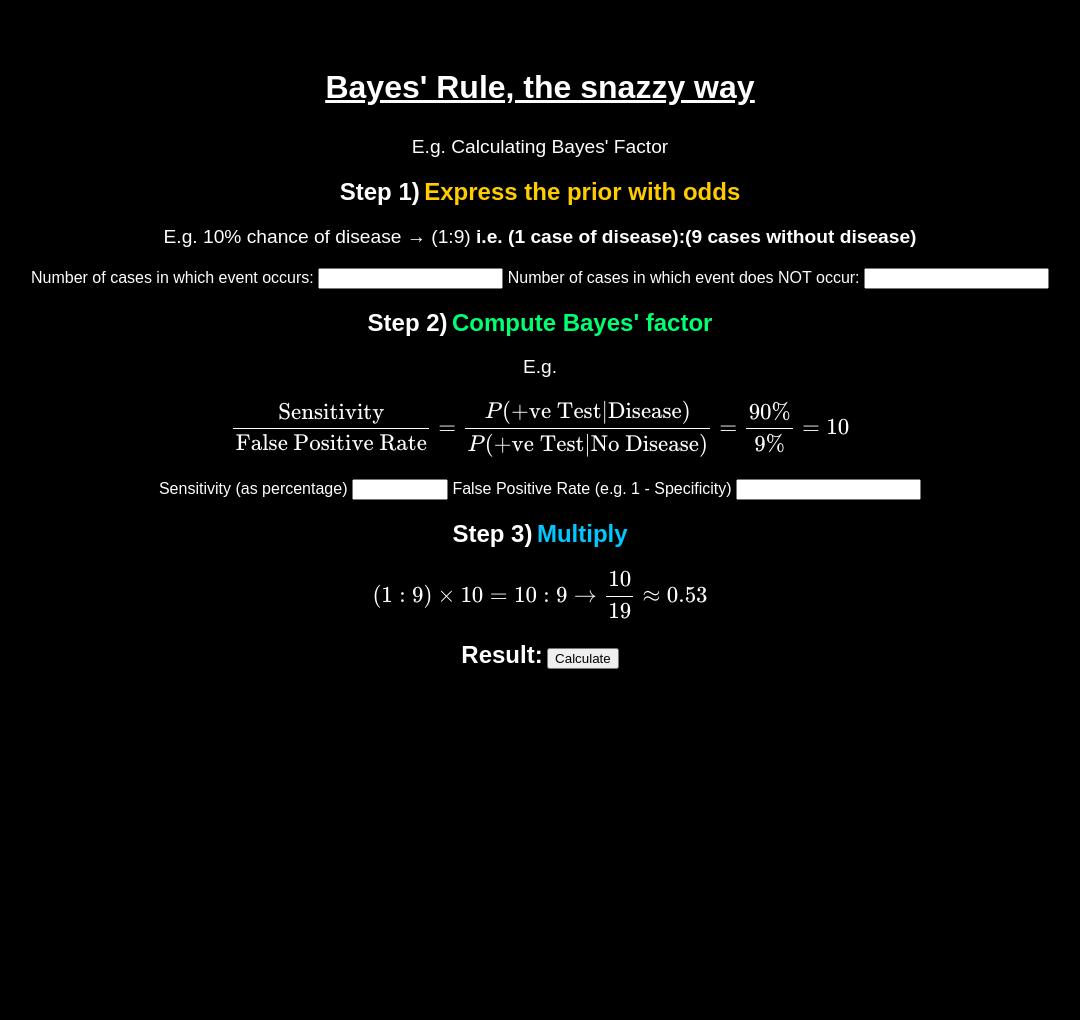
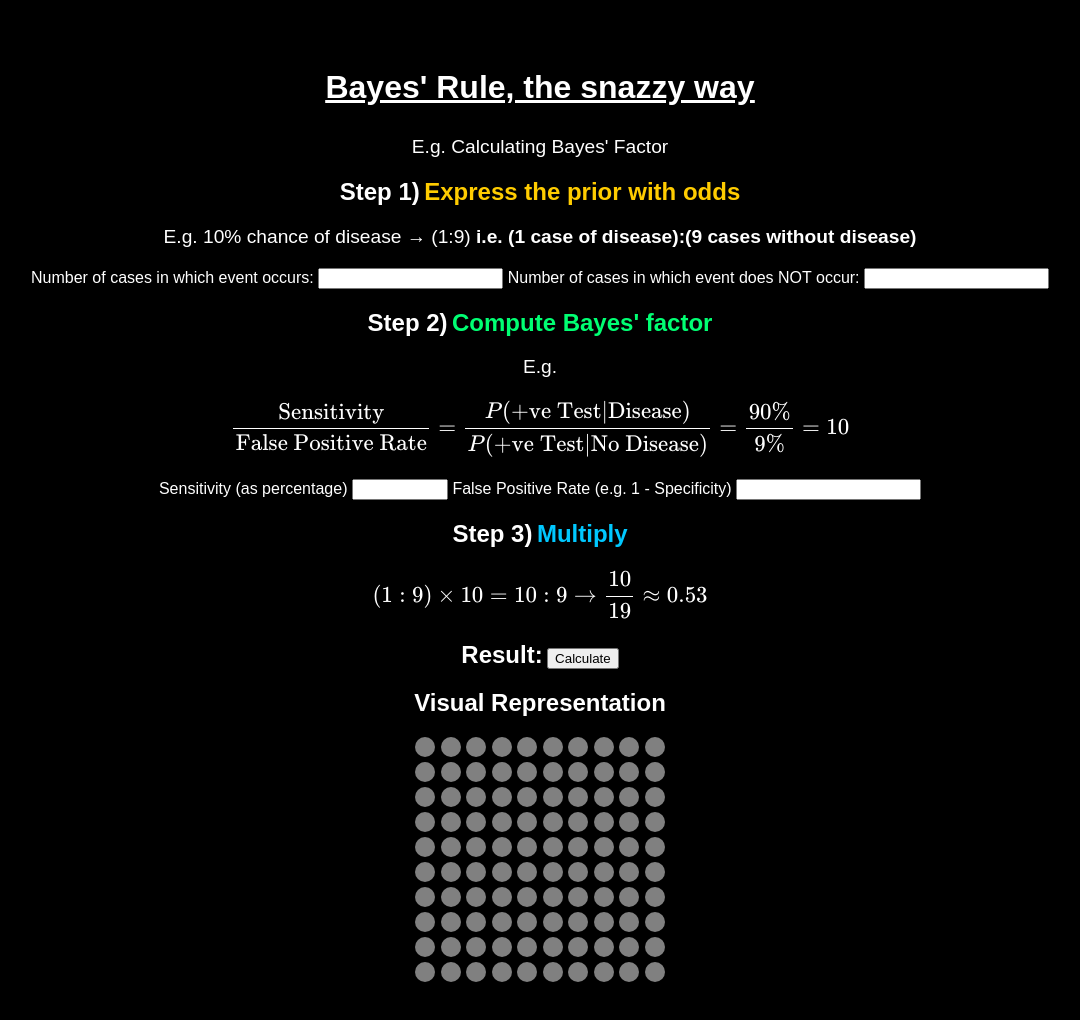
Before and after one commit to bregord/bayesfactor, a plain HTML site: page index.html in a window 1280 px wide. Shown: the whole page, without its empty margins (100-1180 px from the left). Before the commit the page ends 800 px from the top, so only its background shows below. Drawn offline with nearby package versions, Linux system fonts and the light colour scheme.

Commit message:
added a small graphic

```diff
--- a/index.html
+++ b/index.html
@@ -100,5 +100,8 @@
 
     </div>
 
+    <h2>Visual Representation</h2>
+    <div class="grid" id="grid-container"></div>
+
 
 <script src="script.js"></script>
--- a/script.js
+++ b/script.js
@@ -1,5 +1,5 @@
-document.getElementById("prior_p").addEventListener("input", updateEquation);
-document.getElementById("prior_q").addEventListener("input", updateEquation);
+//document.getElementById("prior_p").addEventListener("input", updateEquation);
+//document.getElementById("prior_q").addEventListener("input", updateEquation);
 
 function calculateBayesFactor() {
     let prior_p = parseFloat(document.getElementById("prior_p").value);
@@ -12,10 +12,13 @@ function calculateBayesFactor() {
         res = bayesFactor*prior_p
         let probability_result = oddsToProb(((prior_p*bayesFactor))/prior_q)
         document.getElementById("result").innerText = "Bayes Factor: " + bayesFactor.toFixed(3) + ". Odds:" + (res)+":"+(res+prior_q )+ ". Probability of event given positive test: " + (probability_result*100)+ "%";
+        updateGrid(probability_result*100);
 
     } else {
         document.getElementById("result").innerText = "Error: Likelihood values must be greater than 0.";
     }
+
+
 }
 
 
@@ -25,14 +28,33 @@ function oddsToProb(odds){
     return prob;
 }
 
-//
+//Create the grid of people
+function createGrid() {
+    const grid = document.getElementById("grid-container");
+    grid.innerHTML = "";  // Clear previous grid
+    for (let i = 0; i < 100; i++) {
+        let div = document.createElement("div");
+        div.classList.add("person");
+        grid.appendChild(div);
+    }
+}
 
+function updateGrid(percent) {
+    const people = document.querySelectorAll(".person");
+    people.forEach((person, index) => {
+        person.classList.toggle("highlighted", index < percent);
+    });
+}
 
+createGrid();  // Initialize the grid
 
 
 //SO, first ask if they want to have it as odds or probability
 
 //Odds p/q
+/*
+updateEquation();  // Update once on load
+
 
 function updateEquation() {
     let p = document.getElementById("prior_p").value;
@@ -48,3 +70,4 @@ function updateEquation() {
 
     MathJax.typeset();
 }
+*/
--- a/style.css
+++ b/style.css
@@ -83,3 +83,22 @@ p {
 mjx-container {
     font-size: 1.2em;
 }
+
+
+.grid {
+    display: grid;
+    grid-template-columns: repeat(10, 1fr);
+    gap: 5px;
+    width: 250px;
+    margin: 20px auto;
+}
+.person {
+    width: 20px;
+    height: 20px;
+    background-color: gray;
+    border-radius: 50%;
+    display: inline-block;
+}
+.highlighted {
+    background-color: yellow;
+}
```
